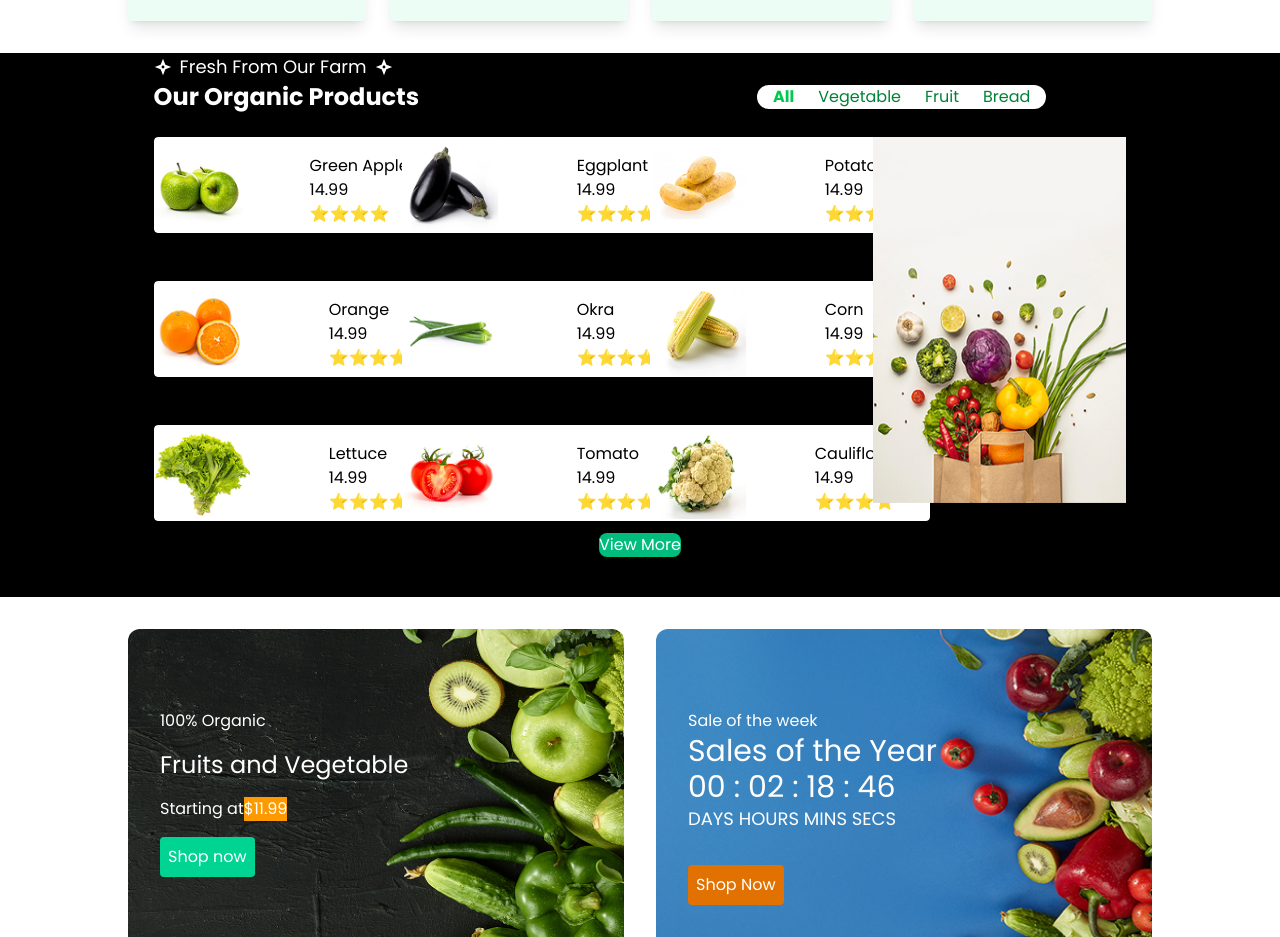
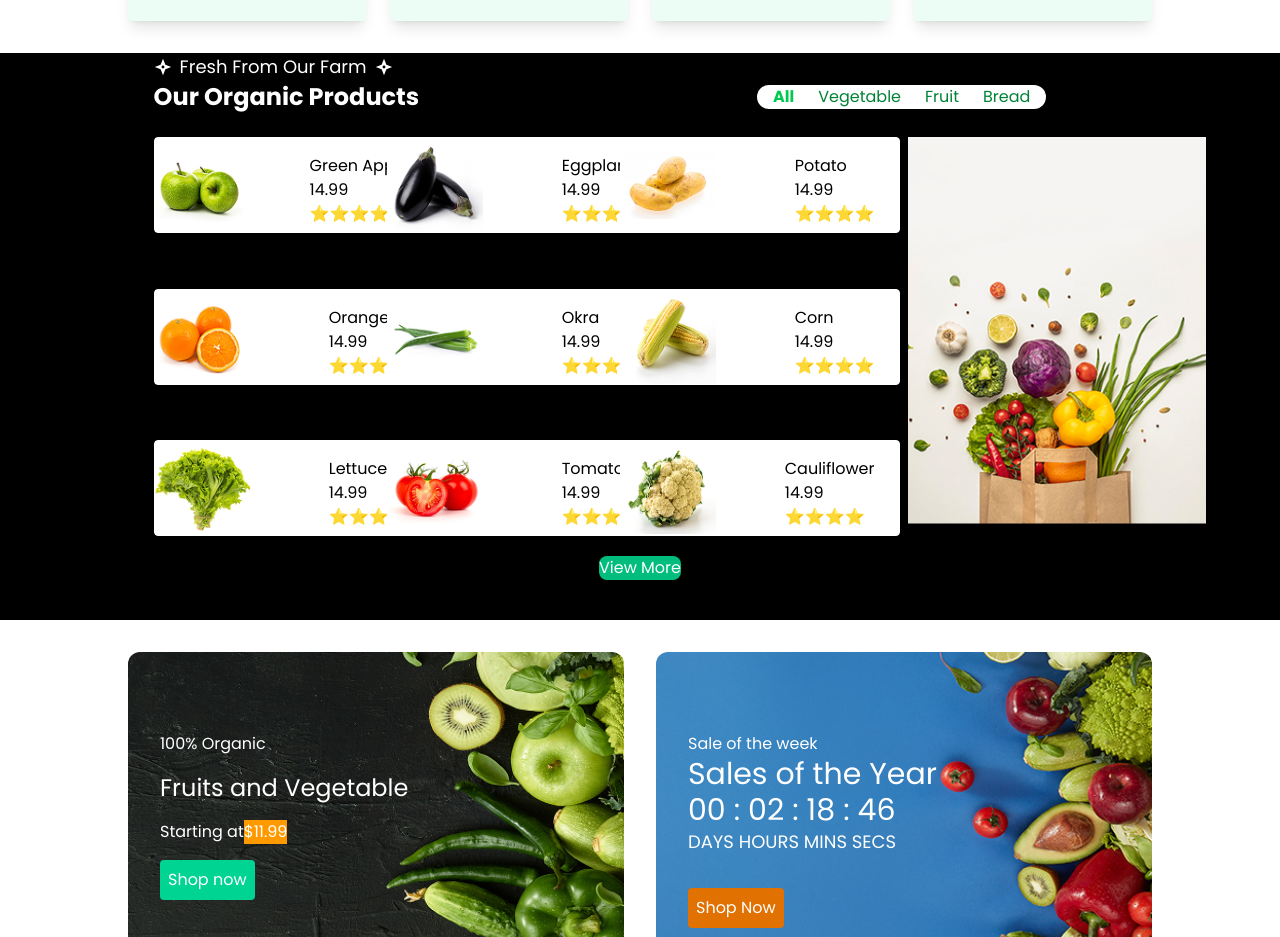
Before and after one commit to Tahmina238/Fresh-Bucket, a React (Vite) app: page / in a window 1280 px wide. Shown: the part 1060-1997 px from the top of the page. Built offline with nearby package versions, Linux system fonts and the light colour scheme.

Commit message:
first commit

```diff
--- a/src/components/OurOrganicProducts.jsx
+++ b/src/components/OurOrganicProducts.jsx
@@ -131,7 +131,7 @@ const OurOrganicProducts = () => {
           {/* Side Image */}
           <div className="hidden lg:block">
             <img
-              className="h-full mt-6 gap-10 "
+              className="h-full mt-6 ml-20 "
               src={vgcard}
               alt="Vegetable Card"
             />
```
